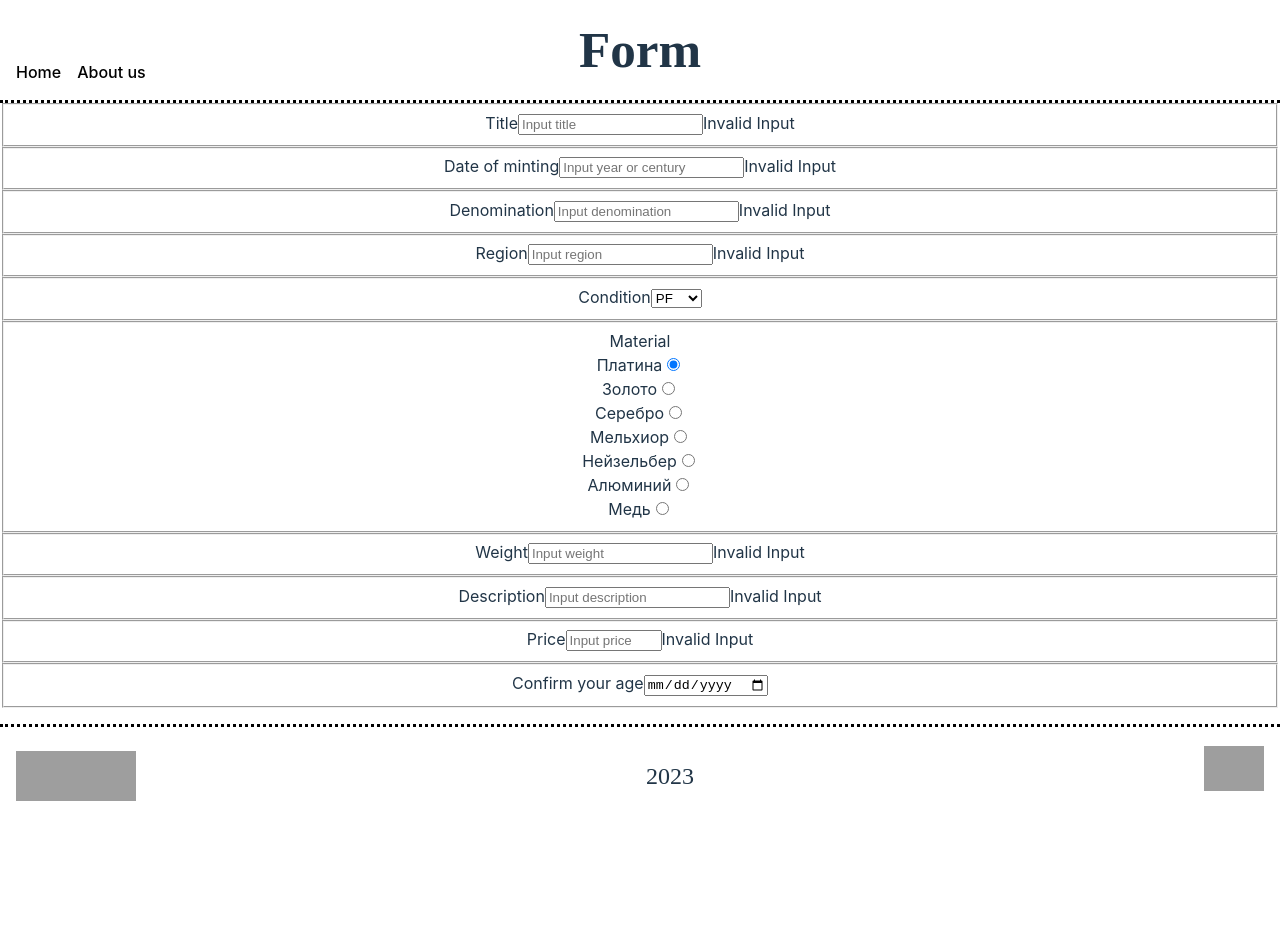
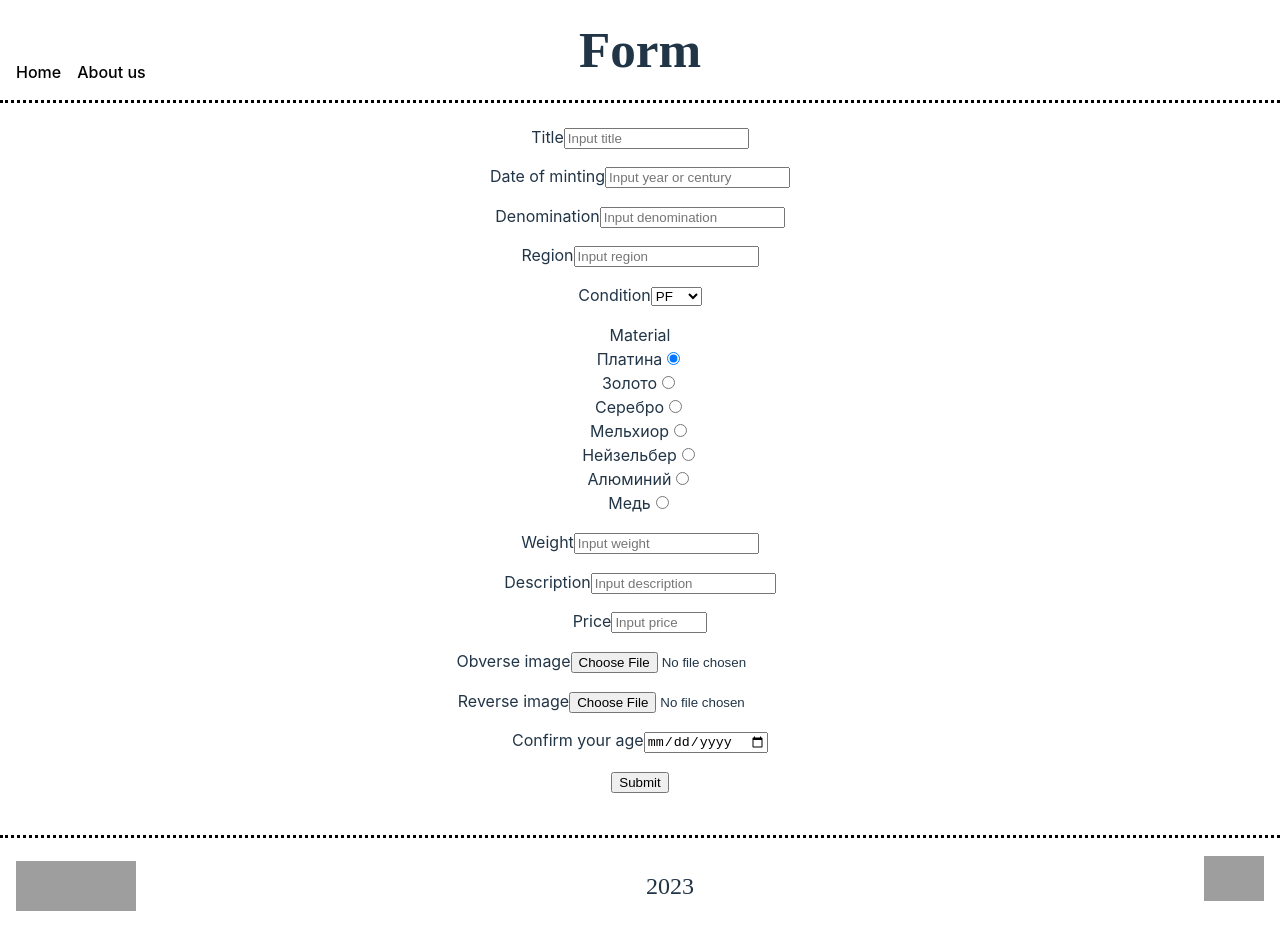
Before and after one commit to NRG-Spirit/rsschool-react-2023q1, a React (Vite) app: page /form in a window 1280 px wide. Before the commit the page ends 824 px from the top, so only its background shows below. Built offline with nearby package versions, Linux system fonts and the light colour scheme; grey boxes are pictures that could not be loaded; a web font is replaced by a local one.

Commit message:
feat: add input file & submit method

```diff
--- a/src/components/CardsList/CardsList.css
+++ b/src/components/CardsList/CardsList.css
@@ -1,4 +1,5 @@
 .cardsList {
+  margin: 1rem 0 0;
   padding: 0 1rem;
   display: grid;
   grid-template: 1fr / repeat(3,auto);
--- a/src/components/CardsList/CardsList.tsx
+++ b/src/components/CardsList/CardsList.tsx
@@ -8,15 +8,14 @@ interface IProps {
 }
 
 class CardsList extends React.Component<IProps> {
-  data: ICard[];
   constructor(props: IProps) {
     super(props);
-    this.data = props.cards;
   }
   render() {
+    console.log(this.props.cards);
     return (
       <div className="cardsList">
-        {this.data.map((el, idx) => {
+        {this.props.cards.map((el, idx) => {
           return <Card key={idx} card={el} />;
         })}
       </div>
--- a/src/components/Form/Form.css
+++ b/src/components/Form/Form.css
@@ -0,0 +1,7 @@
+.form {
+  margin: 1rem 0 0;
+}
+
+fieldset {
+  border: none;
+}
--- a/src/components/Form/Form.tsx
+++ b/src/components/Form/Form.tsx
@@ -16,6 +16,12 @@ class Form extends React.Component<IProps> {
   weightInput: React.RefObject<HTMLInputElement>;
   descriptionInput: React.RefObject<HTMLInputElement>;
   priceInput: React.RefObject<HTMLInputElement>;
+  condition: string;
+  material: string;
+  img: {
+    obverse: React.RefObject<HTMLInputElement>;
+    reverse: React.RefObject<HTMLInputElement>;
+  };
   constructor(props: IProps) {
     super(props);
     this.form = React.createRef() as React.RefObject<HTMLFormElement>;
@@ -26,11 +32,51 @@ class Form extends React.Component<IProps> {
     this.weightInput = React.createRef();
     this.descriptionInput = React.createRef();
     this.priceInput = React.createRef();
+    this.condition = 'XF';
+    this.material = 'золото';
+    this.img = {
+      obverse: React.createRef(),
+      reverse: React.createRef(),
+    };
+  }
+
+  handleSubmit(e: React.SyntheticEvent) {
+    e.preventDefault();
+
+    if (
+      this.titleInput.current &&
+      this.yearInput.current &&
+      this.denominationInput.current &&
+      this.regionInput.current &&
+      this.weightInput.current &&
+      this.descriptionInput.current &&
+      this.priceInput.current &&
+      this.img.obverse.current?.files &&
+      this.img.reverse.current?.files
+    ) {
+      const card = {
+        id: this.props.id,
+        title: this.titleInput.current.value,
+        year: this.yearInput.current.value,
+        denomination: this.denominationInput.current.value,
+        region: this.regionInput.current.value,
+        condition: this.condition,
+        material: this.material,
+        weight: this.weightInput.current.value,
+        description: this.descriptionInput.current.value,
+        price: Number(this.priceInput.current.value),
+        img: {
+          obverse: URL.createObjectURL(this.img.obverse.current.files[0]),
+          reverse: URL.createObjectURL(this.img.reverse.current.files[0]),
+        },
+      };
+
+      this.props.addCard(card);
+    }
   }
   render() {
-    console.log(this.form.current?.checkValidity);
     return (
-      <form className="form" ref={this.form}>
+      <form className="form" ref={this.form} onSubmit={this.handleSubmit.bind(this)}>
         <fieldset>
           <label className="form__label">Title</label>
           <input
@@ -40,7 +86,6 @@ class Form extends React.Component<IProps> {
             ref={this.titleInput}
             required={true}
           />
-          <span>Invalid Input</span>
         </fieldset>
         <fieldset>
           <label className="form__label">Date of minting</label>
@@ -49,9 +94,8 @@ class Form extends React.Component<IProps> {
             type="text"
             placeholder="Input year or century"
             ref={this.yearInput}
-            required={false}
+            required={true}
           />
-          <span>Invalid Input</span>
         </fieldset>
         <fieldset>
           <label className="form__label">Denomination</label>
@@ -62,7 +106,6 @@ class Form extends React.Component<IProps> {
             ref={this.denominationInput}
             required={true}
           />
-          <span>Invalid Input</span>
         </fieldset>
         <fieldset>
           <label className="form__label">Region</label>
@@ -73,7 +116,6 @@ class Form extends React.Component<IProps> {
             ref={this.regionInput}
             required={true}
           />
-          <span>Invalid Input</span>
         </fieldset>
         <fieldset>
           <label className="form__label">Condition</label>
@@ -144,7 +186,6 @@ class Form extends React.Component<IProps> {
             ref={this.weightInput}
             required={true}
           />
-          <span>Invalid Input</span>
         </fieldset>
         <fieldset>
           <label className="form__label">Description</label>
@@ -155,7 +196,6 @@ class Form extends React.Component<IProps> {
             ref={this.descriptionInput}
             required={true}
           />
-          <span>Invalid Input</span>
         </fieldset>
         <fieldset>
           <label className="form__label">Price</label>
@@ -167,11 +207,33 @@ class Form extends React.Component<IProps> {
             placeholder="Input price"
             ref={this.priceInput}
           />
-          <span>Invalid Input</span>
+        </fieldset>
+        <fieldset>
+          <label className="form__label">Obverse image</label>
+          <input
+            className="form__input form__input_file"
+            type="file"
+            placeholder="Attach obverse image"
+            accept="image/*"
+            ref={this.img.obverse}
+          />
+        </fieldset>
+        <fieldset>
+          <label className="form__label">Reverse image</label>
+          <input
+            className="form__input form__input_file"
+            type="file"
+            placeholder="Attach reverse image"
+            accept="image/*"
+            ref={this.img.reverse}
+          />
         </fieldset>
         <fieldset>
           <label className="form__label">Confirm your age</label>
           <input type="date" className="form__input" placeholder="Input date" />
+        </fieldset>
+        <fieldset>
+          <input className="form__input form__input_submit" type="submit" value="Submit" />
         </fieldset>
       </form>
     );
--- a/src/pages/FormPage/FormPage.tsx
+++ b/src/pages/FormPage/FormPage.tsx
@@ -13,6 +13,7 @@ class FormPage extends React.Component {
     const newState = this.state;
     newState.activeCards = newState.activeCards.concat(card);
     this.setState(newState);
+    console.log(this.state);
   }
   render() {
     return (
```
